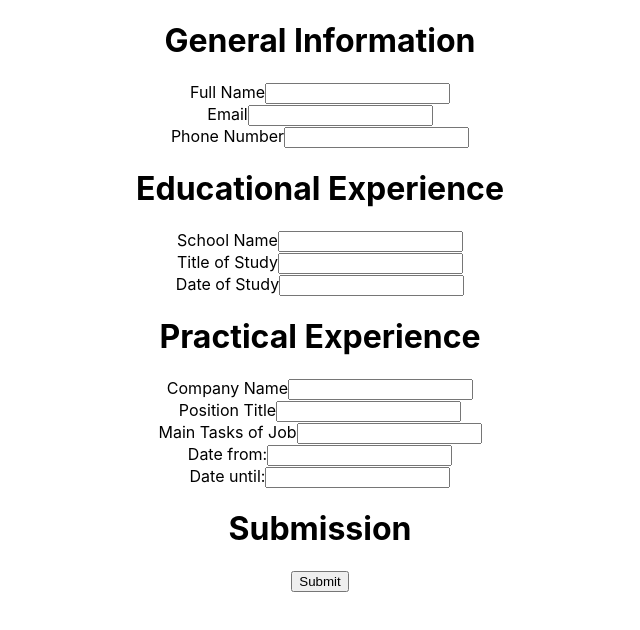
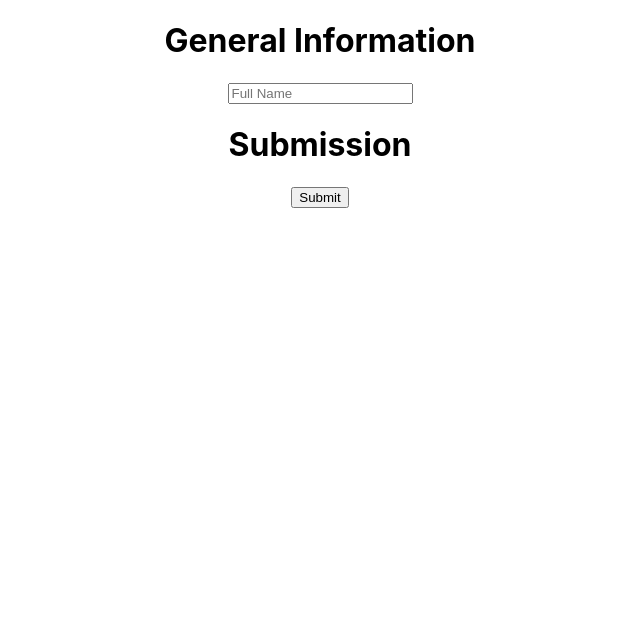
Before and after one commit to raymart-evangelista/react-cv-project, a React (Create React App) app: page / in a window 1280 px wide. Shown: the top 630 px of the page, without its empty margins (320-960 px from the left). Built offline with nearby package versions, Linux system fonts and the light colour scheme.

Commit message:
make progress

```diff
--- a/src/App.js
+++ b/src/App.js
@@ -6,31 +6,62 @@ import Section from './components/Section'
 import Button from './components/Button'
 
 class App extends Component {
+
+  constructor() {
+    super()
+
+    this.state = {
+      inputList: [],
+    }
+
+    this.handleChildInput = this.handleChildInput.bind(this)
+    this.handleSubmit = this.handleSubmit.bind(this)
+  }
+
+  handleChildInput = childInput => {
+    // childInput.inputLabel
+    // this.childInput = (childInput
+
+    // check if inputLabel name is already in array, if so, update, if not, add
+
+    this.setState({
+      inputList: this.state.inputList.concat(childInput),
+    })
+
+    console.log(this.state)
+  }
+
+  handleSubmit = e => {
+    console.log(e)
+  }
+
   render() {
     return (
       <div className='App'>
         <Section section='general' sectionTitle='General Information'>
-          <Input labelText='Full Name' label='fullName' />
-          <Input labelText='Email' label='email' />
-          <Input labelText='Phone Number' label='phoneNumber' />
+          <Input handleChildInput={this.handleChildInput} labelText='Full Name' label='fullName' />
+          {/* <Input handleChildInput={handleChildInput} labelText='Email' label='email' /> */}
+          {/* <Input handleChildInput={handleChildInput} labelText='Phone Number' label='phoneNumber' /> */}
         </Section>
-
+{/*
         <Section section='educational' sectionTitle='Educational Experience'>
-          <Input labelText='School Name' label='school'/>
-          <Input labelText='Title of Study' label='study'/>
-          <Input labelText='Date of Study' label='studyDate'/>
+          <Input handleChildInput={handleChildInput} labelText='School Name' label='school'/>
+          <Input handleChildInput={handleChildInput} labelText='Title of Study' label='study'/>
+          <Input handleChildInput={handleChildInput} labelText='Date of Study' label='studyDate'/>
         </Section>
 
         <Section section='practical' sectionTitle='Practical Experience'>
-          <Input labelText='Company Name' label='company'/>
-          <Input labelText='Position Title' label='position'/>
-          <Input labelText='Main Tasks of Job' label='tasks'/>
-          <Input labelText='Date from:' label='dateFrom'/>
-          <Input labelText='Date until:' label='dateUntil'/>
-        </Section>
+          <Input handleChildInput={handleChildInput} labelText='Company Name' label='company'/>
+          <Input handleChildInput={handleChildInput} labelText='Position Title' label='position'/>
+          <Input handleChildInput={handleChildInput} labelText='Main Tasks of Job' label='tasks'/>
+          <Input handleChildInput={handleChildInput} labelText='Date from:' label='dateFrom'/>
+          <Input handleChildInput={handleChildInput} labelText='Date until:' label='dateUntil'/>
+        </Section> */}
 
         <Section section='submission' sectionTitle='Submission'>
-          <Button/>
+          {/* when button is clicked, take input values from
+          inputs and store into state */}
+          <Button handleSubmit={this.handleSubmit}/>
         </Section>
       </div>
     )
--- a/src/components/Button.js
+++ b/src/components/Button.js
@@ -3,21 +3,11 @@ import React, { Component } from 'react'
 class Button extends Component {
   constructor(props) {
     super(props)
-
-    this.state = {
-
-    }
-  }
-
-  onSubmit() {
-    this.setState({
-
-    })
   }
 
   render() {
     return (
-      <button onSubmit={this.onSubmit}>
+      <button onClick={event => this.props.handleSubmit('hello')}>
         Submit
       </button>
     )
--- a/src/components/Input.js
+++ b/src/components/Input.js
@@ -7,18 +7,36 @@ class Input extends Component {
 
     this.state = {
       inputLabel: this.props.label,
-      input: {
+      inputInfo: {
         text: '',
         id: uniqid()
       }
     }
   }
 
+  handleInputChange = (e) => {
+    // console.log(`${this.props.label}: ${e.target.value}`)
+    this.setState({
+      inputInfo: {
+        text: e.target.value,
+        id: this.state.inputInfo.id
+      }
+    })
+
+    this.props.handleChildInput(this.state)
+  }
+
   render() {
     return (
       <div>
-        <label htmlFor={this.props.label}>{this.props.labelText}</label>
-        <input type="text" name="" id={this.props.label} />
+        {/* <label htmlFor={this.props.label}>{this.props.labelText}</label> */}
+        <input
+          onChange={this.handleInputChange}
+          type="text"
+          name=""
+          id={this.props.label}
+          placeholder={this.props.labelText}
+        />
       </div>
     )
   }
```
Also changed, not shown: 1 other file (tests, documents, lock files or other folders).
